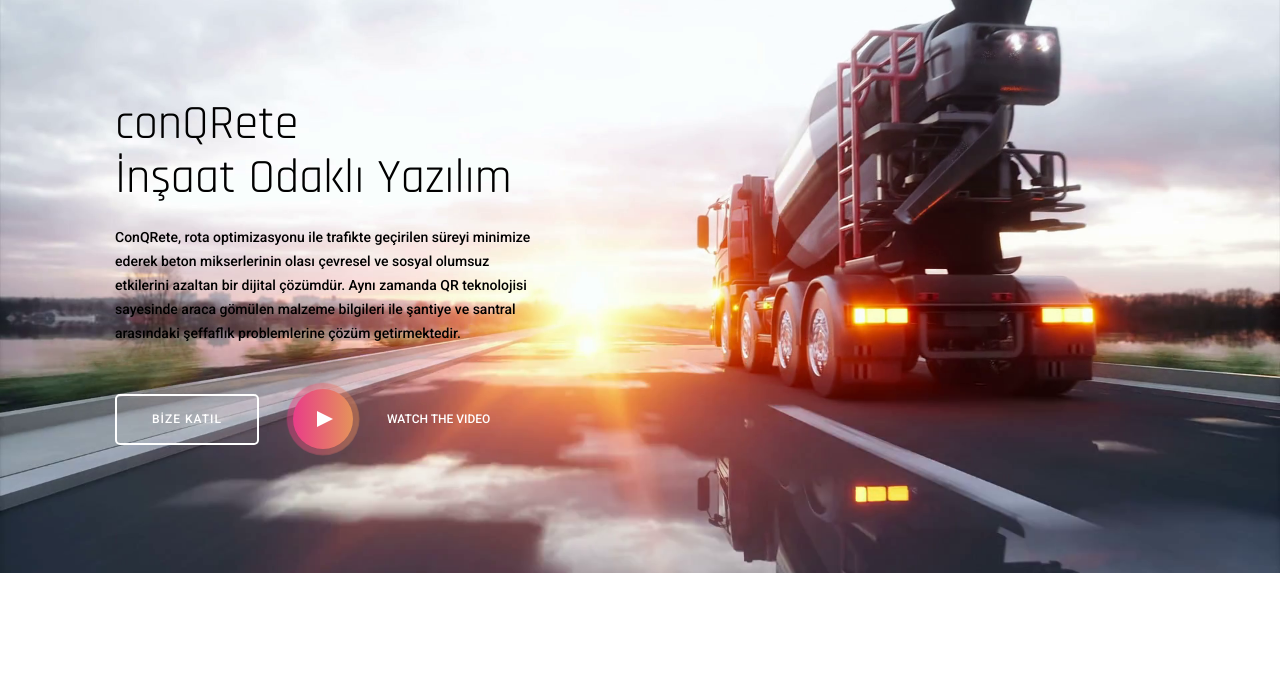
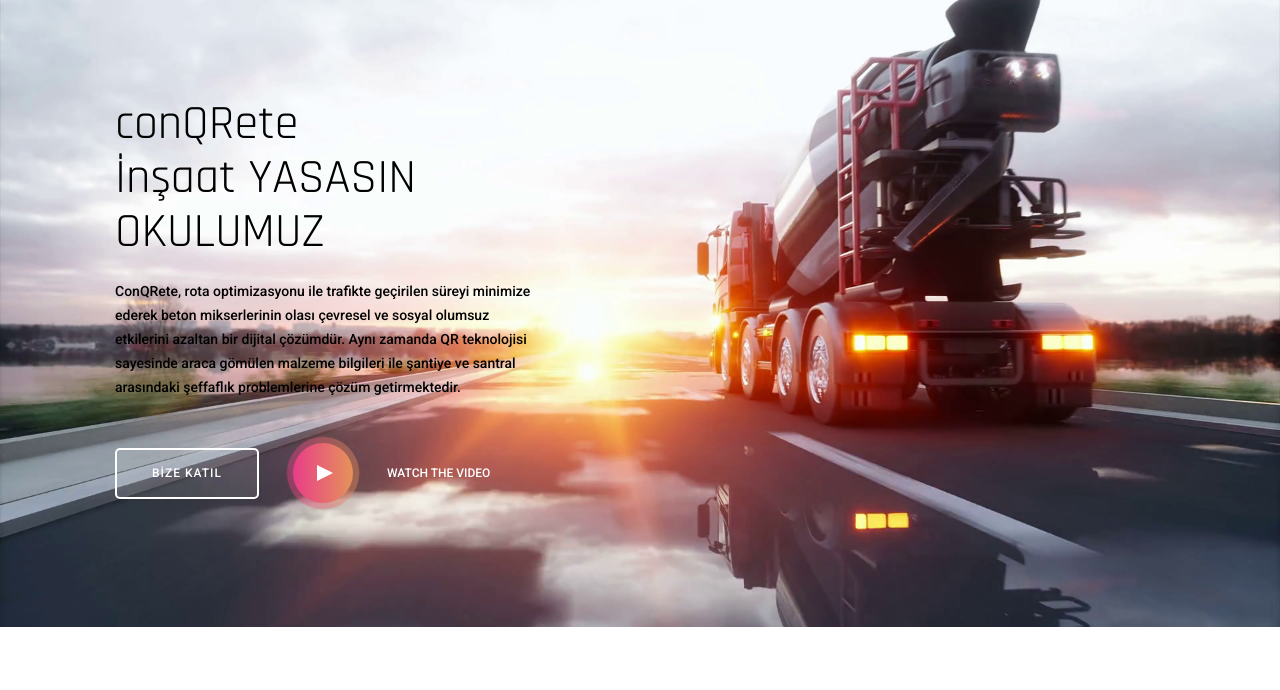
Before and after one commit to tsarp96/conQRete, a plain HTML site: page index.html in a window 1280 px wide. Shown: the part 103-793 px from the top of the page. Drawn offline with nearby package versions, Linux system fonts and the light colour scheme; some packages are replaced by stand-ins of ours.

Commit message:
Update index.html

```diff
--- a/index.html
+++ b/index.html
@@ -77,7 +77,7 @@
 						<div class="banner_content">
 							<h2>
 								conQRete <br>
-								İnşaat Odaklı Yazılım
+								İnşaat YASASIN OKULUMUZ
 							</h2>
 							<p>
 								ConQRete, rota optimizasyonu ile trafikte geçirilen süreyi minimize ederek beton mikserlerinin olası çevresel ve sosyal olumsuz etkilerini azaltan bir dijital çözümdür. Aynı zamanda QR teknolojisi sayesinde araca gömülen malzeme bilgileri ile şantiye ve santral arasındaki şeffaflık problemlerine çözüm getirmektedir.
```
